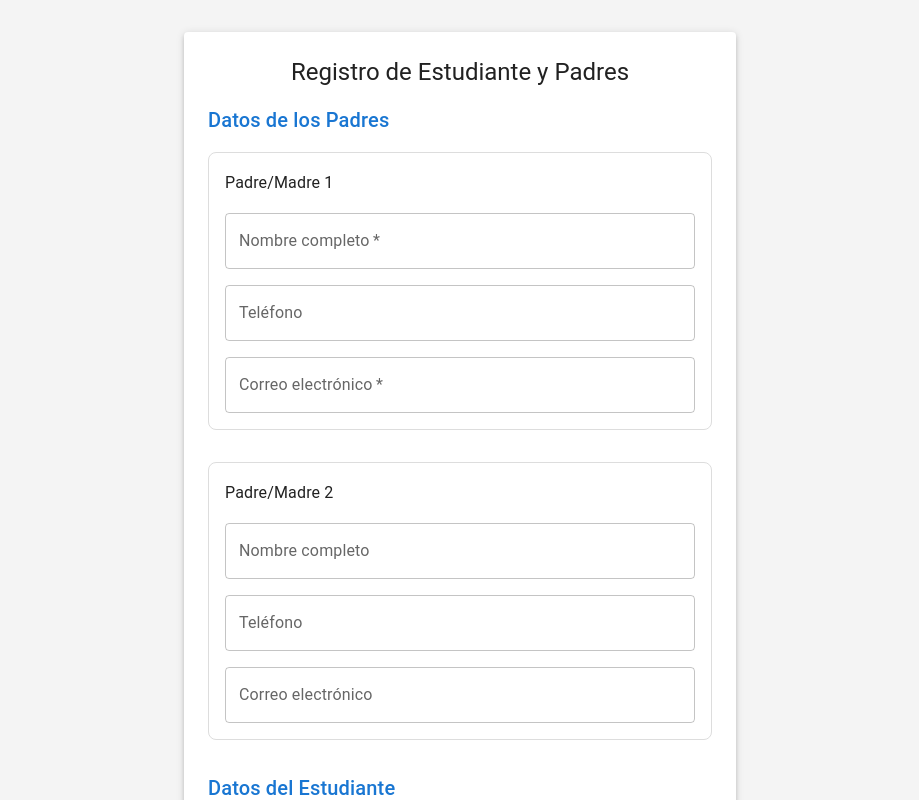
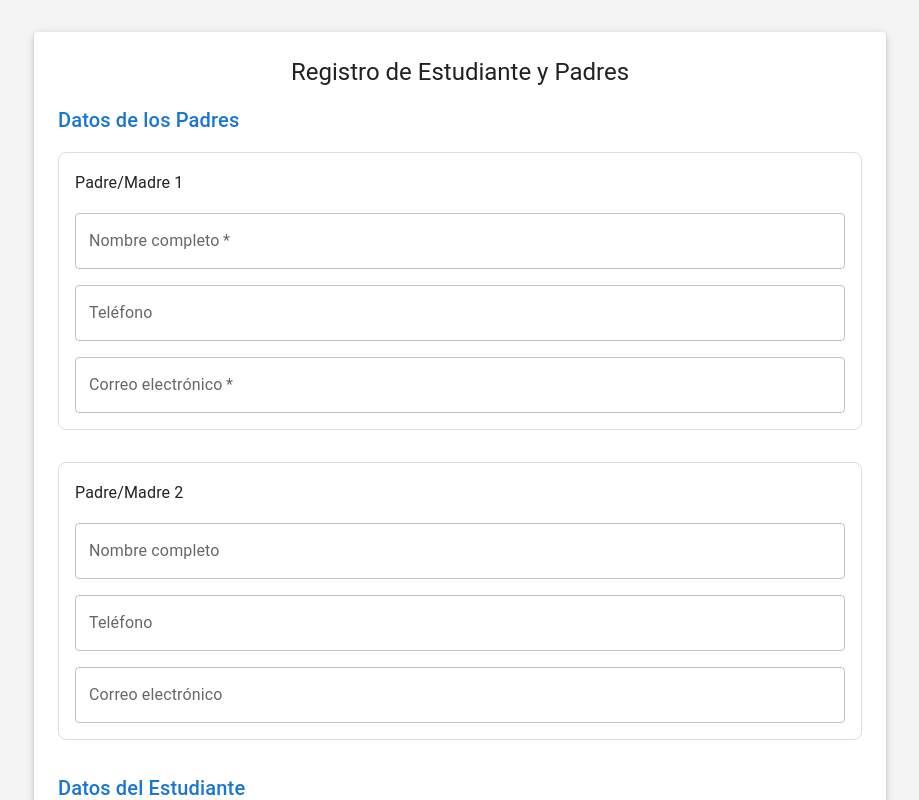
Before and after one commit to jomercad/GuarderiaApp, a React (Create React App) app in the folder client/: page /registration in a window 1280 px wide. Shown: the top 800 px of the page, without its empty margins (180-1099 px from the left). Built offline with nearby package versions, Linux system fonts and the light colour scheme.

Commit message:
Cambios esteticos en lista de estudiantes

```diff
--- a/client/src/components/RegistrationForm.js
+++ b/client/src/components/RegistrationForm.js
@@ -90,7 +90,7 @@ function RegistrationForm() {
   };
 
   return (
-    <Container maxWidth="sm">
+    <Container maxWidth="md">
       <Paper elevation={3} sx={{ p: 3, mt: 4 }}>
         <Typography variant="h5" align="center" gutterBottom>
           Registro de Estudiante y Padres
```
